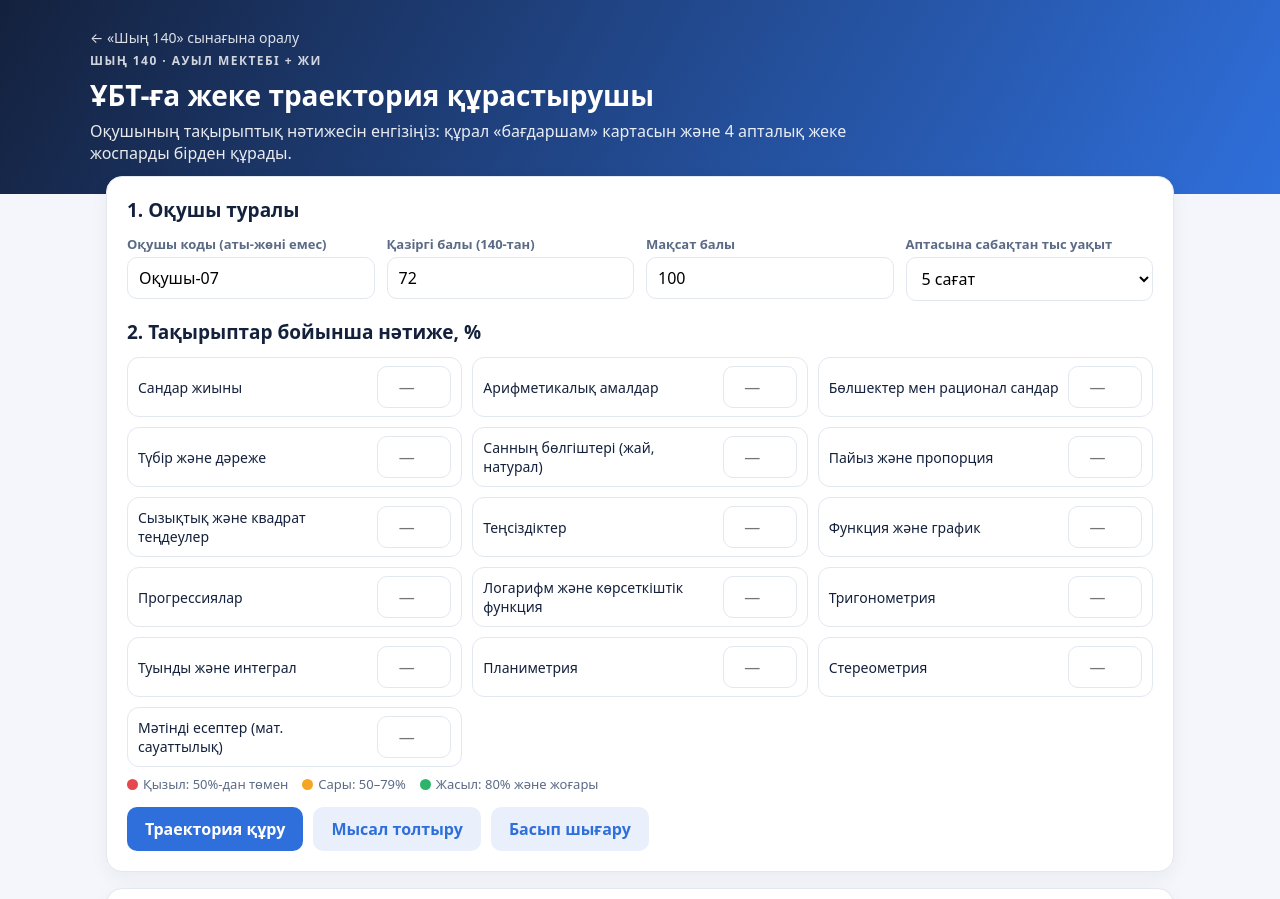
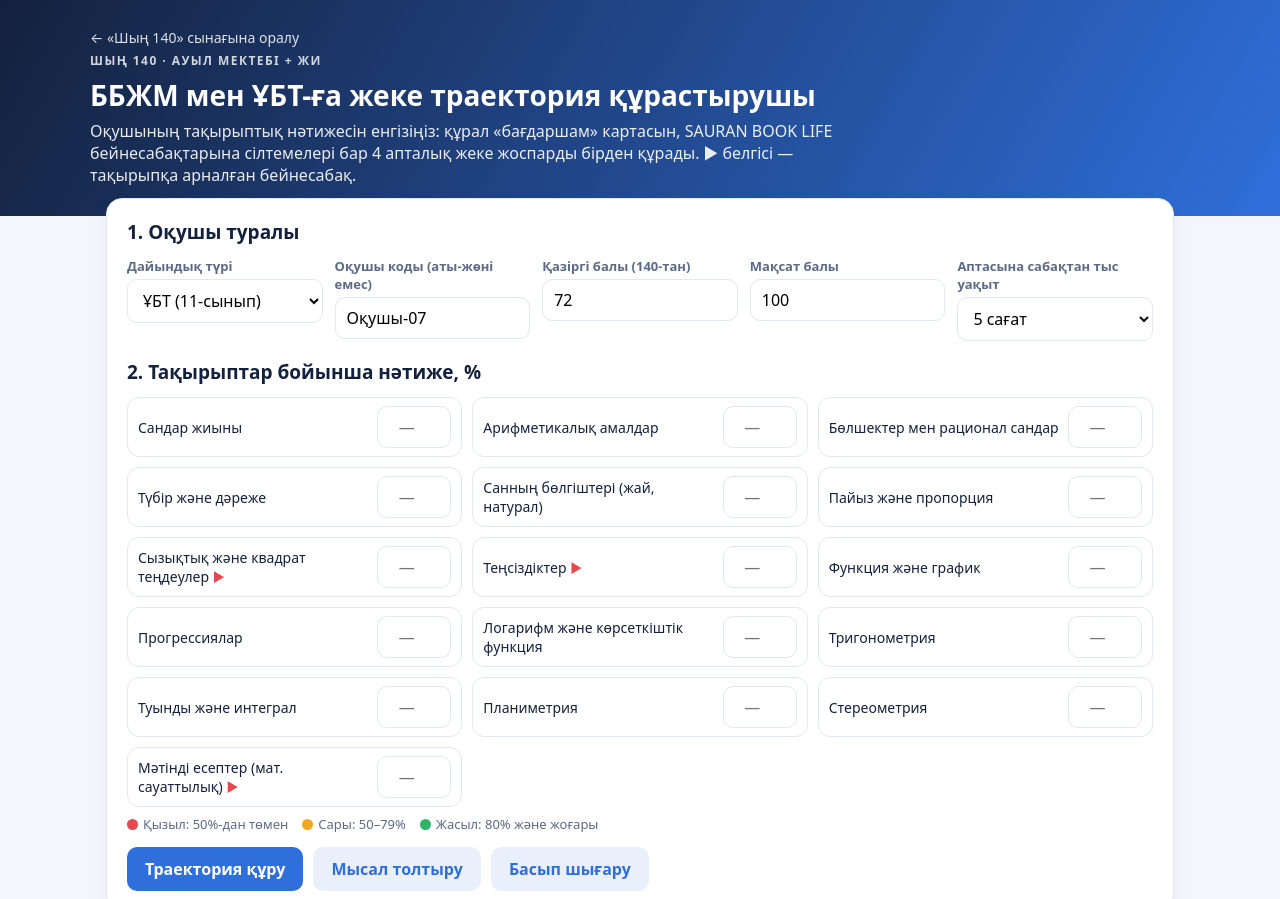
Before and after one commit to mahsat836-svg/shyn140, a plain HTML site: page traektoriya/index.html in a window 1280 px wide. Shown: the top 899 px of the page. Drawn offline with Linux system fonts and the light colour scheme.

Commit message:
Траектория құрастырушыға ББЖМ режимі және SAURAN BOOK LIFE бейнесабақтары қосылды

```diff
--- a/traektoriya/index.html
+++ b/traektoriya/index.html
@@ -3,7 +3,7 @@
 <head>
 <meta charset="UTF-8">
 <meta name="viewport" content="width=device-width, initial-scale=1">
-<title>Траектория құрастырушы — Шың 140</title>
+<title>ББЖМ мен ҰБТ траектория құрастырушы — Шың 140</title>
 <meta name="description" content="Шың 140 — ҰБТ-ға жеке дайындық траекториясын құрастырушы: тақырыптық нәтиже бойынша «бағдаршам» картасы және 4 апталық жоспар.">
 <style>
 :root{--bg:#f4f6fb;--card:#fff;--ink:#14213d;--mut:#5b6b86;--line:#e2e7f0;--blue:#2f6fdb;--red:#e5484d;--yel:#f5a524;--grn:#2fb36b}
@@ -33,6 +33,7 @@ button.sec{background:#eaf0fb;color:var(--blue)}
 .map{display:grid;grid-template-columns:repeat(auto-fill,minmax(200px,1fr));gap:10px}
 .cell{border-radius:12px;padding:12px;color:#fff;font-weight:600;font-size:14px;position:relative}
 .cell b{display:block;font-size:24px}
+.yt{color:#e5484d;text-decoration:none;font-size:13px}.yt2{color:#fff;font-size:12px}
 .cell.r{background:var(--red)}.cell.y{background:var(--yel)}.cell.g{background:var(--grn)}
 .week{border-left:4px solid var(--blue);padding:10px 14px;margin:10px 0;background:#f7f9fe;border-radius:0 12px 12px 0}
 .week h3{margin:0 0 6px;font-size:16px}
@@ -55,15 +56,16 @@ footer{text-align:center;color:var(--mut);font-size:13px;padding:10px 0 30px}
 <body>
 <header><div class="in">
   <a href="../" style="color:#fff;opacity:.85;font-size:14px;text-decoration:none">← «Шың 140» сынағына оралу</a><br><small>Шың 140 · Ауыл мектебі + ЖИ</small>
-  <h1>ҰБТ-ға жеке траектория құрастырушы</h1>
-  <p>Оқушының тақырыптық нәтижесін енгізіңіз: құрал «бағдаршам» картасын және 4 апталық жеке жоспарды бірден құрады.</p>
+  <h1>ББЖМ мен ҰБТ-ға жеке траектория құрастырушы</h1>
+  <p>Оқушының тақырыптық нәтижесін енгізіңіз: құрал «бағдаршам» картасын, SAURAN BOOK LIFE бейнесабақтарына сілтемелері бар 4 апталық жеке жоспарды бірден құрады. ▶ белгісі — тақырыпқа арналған бейнесабақ.</p>
 </div></header>
 <main>
   <section class="card noprint">
     <h2>1. Оқушы туралы</h2>
     <div class="row">
+      <div class="f"><label>Дайындық түрі</label><select id="mode"><option value="ubt">ҰБТ (11-сынып)</option><option value="bbzhm">ББЖМ (9-сынып)</option></select></div>
       <div class="f"><label>Оқушы коды (аты-жөні емес)</label><input id="code" value="Оқушы-07"></div>
-      <div class="f"><label>Қазіргі балы (140-тан)</label><input id="now" type="number" min="0" max="140" value="72"></div>
+      <div class="f"><label id="nowLbl">Қазіргі балы (140-тан)</label><input id="now" type="number" min="0" max="140" value="72"></div>
       <div class="f"><label>Мақсат балы</label><input id="goal" type="number" min="0" max="140" value="100"></div>
       <div class="f"><label>Аптасына сабақтан тыс уақыт</label>
         <select id="hours"><option value="3">3 сағат</option><option value="5" selected>5 сағат</option><option value="8">8 сағат</option></select></div>
@@ -105,24 +107,37 @@ footer{text-align:center;color:var(--mut);font-size:13px;padding:10px 0 30px}
     <p class="note" id="classNote"></p>
   </section>
 </main>
-<footer>Автор: Юлдашев Кадыржан, математика пәні мұғалімі · Ө.Жәнібеков атындағы ЖББМ, Сауран ауданы · ЖИ көмегімен жасалған прототип</footer>
+<footer>Автор: Юлдашев Кадыржан, математика пәні мұғалімі · Ө.Жәнібеков атындағы ЖББМ, Сауран ауданы · Бейнесабақтар: <a href="https://www.youtube.com/@LIFEMATH-d3v" target="_blank" rel="noopener">SAURAN BOOK LIFE</a> · ЖИ көмегімен жасалған</footer>
 
 <script>
-var TOPICS=[
- ["Сандар жиыны",""],["Арифметикалық амалдар",""],["Бөлшектер мен рационал сандар","Рационал сандар тренажеры"],
- ["Түбір және дәреже",""],["Санның бөлгіштері (жай, натурал)",""],["Пайыз және пропорция",""],
- ["Сызықтық және квадрат теңдеулер",""],["Теңсіздіктер",""],["Функция және график",""],
- ["Прогрессиялар",""],["Логарифм және көрсеткіштік функция",""],["Тригонометрия",""],
- ["Туынды және интеграл",""],["Планиметрия",""],["Стереометрия",""],["Мәтінді есептер (мат. сауаттылық)",""]
-];
-var DEMO=[90,85,38,45,70,55,65,48,72,60,35,52,58,62,41,57];
+var V="https://www.youtube.com/watch?v=";
+var MODES={
+ ubt:{name:"ҰБТ (11-сынып)",max:140,now:72,goal:100,
+  topics:[["Сандар жиыны",""],["Арифметикалық амалдар",""],["Бөлшектер мен рационал сандар",""],["Түбір және дәреже",""],["Санның бөлгіштері (жай, натурал)",""],["Пайыз және пропорция",""],["Сызықтық және квадрат теңдеулер",V+"oGoF0FDca9c"],["Теңсіздіктер",V+"Smm0LwCqUuI"],["Функция және график",""],["Прогрессиялар",""],["Логарифм және көрсеткіштік функция",""],["Тригонометрия",""],["Туынды және интеграл",""],["Планиметрия",""],["Стереометрия",""],["Мәтінді есептер (мат. сауаттылық)",V+"SWqHiIFfnPw"]],
+  demo:[90,85,38,45,70,55,65,48,72,60,35,52,58,62,41,57]},
+ bbzhm:{name:"ББЖМ (9-сынып)",max:100,now:45,goal:75,
+  topics:[["Уақытқа байланысты есептер (сағат, күн, апта)",V+"DWAow0fyEmk"],["Өлшем бірліктер және масштаб",V+"K1ad62PQ2dE"],["Арифметикалық орта, мода, медиана",V+"UKHED-jdF6A"],["Эйлер–Венн диаграммасы",V+"q48rpe76EcE"],["Санды ребустар, логикалық есептер",V+"yNvfwXHn1Pw"],["Санның модулі",V+"O6B-QJKJfMA"],["Қысқаша көбейту формулалары",V+"L5-GMllaLPs"],["Айнымалысы бар өрнектер",V+"aSS0YrZn4-0"],["Екі айнымалысы бар сызықтық теңдеулер",V+"Wx2qa0-ZjzM"],["Квадрат теңдеу және квадрат үшмүше",V+"BfaLIDqwgYU"],["Квадрат теңсіздіктер",V+"Smm0LwCqUuI"],["PISA / ББЖМ кешенді есептері",V+"iBEnh2fHFZY"],["ББЖМ нұсқасын талдау",V+"-zQhIdl13fQ"]],
+  demo:[42,55,38,70,61,85,47,66,52,35,44,58,49]}
+};
+var mode="ubt",TOPICS=MODES.ubt.topics,DEMO=MODES.ubt.demo;
 var box=document.getElementById("topics");
-TOPICS.forEach(function(t,i){
-  var d=document.createElement("div");d.className="tp";
-  d.innerHTML='<span>'+t[0]+'</span><input type="number" min="0" max="100" placeholder="—" data-i="'+i+'">';
-  box.appendChild(d);
-});
-var inputs=[].slice.call(box.querySelectorAll("input"));
+function renderTopics(){
+  box.innerHTML="";
+  TOPICS.forEach(function(t,i){
+    var d=document.createElement("div");d.className="tp";
+    d.innerHTML='<span>'+t[0]+(t[1]?' <a class="yt" href="'+t[1]+'" target="_blank" rel="noopener" title="SAURAN BOOK LIFE бейнесабағы">▶</a>':'')+'</span><input type="number" min="0" max="100" placeholder="—" data-i="'+i+'">';
+    box.appendChild(d);
+  });
+  inputs=[].slice.call(box.querySelectorAll("input"));
+}
+document.getElementById("mode").onchange=function(){
+  mode=this.value;var m=MODES[mode];TOPICS=m.topics;DEMO=m.demo;
+  document.getElementById("now").max=m.max;document.getElementById("goal").max=m.max;
+  document.getElementById("now").value=m.now;document.getElementById("goal").value=m.goal;
+  document.getElementById("nowLbl").textContent="Қазіргі балы ("+m.max+"-ден)";
+  renderTopics();document.getElementById("out").style.display="none";
+};
+var inputs=[];renderTopics();
 function zone(p){return p<50?"r":(p<80?"y":"g");}
 function zname(z){return z==="r"?"Қызыл":(z==="y"?"Сары":"Жасыл");}
 function esc(s){return String(s).replace(/[&<>"]/g,function(c){return{"&":"&amp;","<":"&lt;",">":"&gt;",'"':"&quot;"}[c];});}
@@ -133,7 +148,7 @@ document.getElementById("build").onclick=build;
 
 function build(){
   var items=[];
-  inputs.forEach(function(inp,i){var v=parseFloat(inp.value);if(!isNaN(v)){v=Math.max(0,Math.min(100,v));items.push({t:TOPICS[i][0],p:v,z:zone(v)});}});
+  inputs.forEach(function(inp,i){var v=parseFloat(inp.value);if(!isNaN(v)){v=Math.max(0,Math.min(100,v));items.push({t:TOPICS[i][0],u:TOPICS[i][1],p:v,z:zone(v)});}});
   if(!items.length){alert2("Кемінде бір тақырыптың нәтижесін енгізіңіз.");return;}
   items.sort(function(a,b){return a.p-b.p;});
   var code=document.getElementById("code").value||"Оқушы",now=+document.getElementById("now").value||0,goal=+document.getElementById("goal").value||0,h=+document.getElementById("hours").value;
@@ -144,7 +159,7 @@ function build(){
     '<div>Қызыл тақырыптар<b style="color:var(--red)">'+red.length+'</b></div>'+
     '<div>Сары тақырыптар<b style="color:var(--yel)">'+yel.length+'</b></div>'+
     '<div>Жасыл тақырыптар<b style="color:var(--grn)">'+grn.length+'</b></div>';
-  document.getElementById("map").innerHTML=items.map(function(x){return '<div class="cell '+x.z+'"><b>'+x.p+'%</b>'+esc(x.t)+'</div>';}).join("");
+  document.getElementById("map").innerHTML=items.map(function(x){return '<div class="cell '+x.z+'"><b>'+x.p+'%</b>'+esc(x.t)+(x.u?' <a class="yt2" href="'+x.u+'" target="_blank" rel="noopener">▶ видео</a>':'')+'</div>';}).join("");
   var per=h>=8?3:(h>=5?2:1);
   var focus=red.concat(yel);
   var weeks=[[],[],[]];
@@ -156,12 +171,12 @@ function build(){
     html+='<div class="week"><h3>'+(i+1)+'-апта</h3><ul>';
     ws.forEach(function(x){
       var extra=x.t.indexOf("Бөлшек")===0?" + «Рационал сандар тренажеры»":"";
-      html+='<li><b>'+esc(x.t)+'</b> ('+x.p+'%, '+zname(x.z).toLowerCase()+'): ЖИ құрастырған деңгейлік есептер'+extra+' → тақырыптық тест → қатемен жұмыс</li>';
+      html+='<li><b>'+esc(x.t)+'</b> ('+x.p+'%, '+zname(x.z).toLowerCase()+'): '+(x.u?'<a href="'+x.u+'" target="_blank" rel="noopener">▶ SAURAN BOOK LIFE бейнесабағы</a> → ':'')+'ЖИ құрастырған деңгейлік есептер'+extra+' → тақырыптық тест → қатемен жұмыс</li>';
     });
     if(grn.length)html+='<li>Жасыл тақырыптарды ұмытпау: '+esc(grn.slice(0,2).map(function(x){return x.t;}).join(", "))+' — 5 есептен</li>';
     html+='<li>Математикалық сауаттылық: 1 мәтінді есептер жинағы</li></ul></div>';
   });
-  html+='<div class="week"><h3>4-апта</h3><ul><li>Аралас қайталау'+(rest.length?': '+esc(rest.map(function(x){return x.t;}).join(", ")):"")+'</li><li>«Шың 140» толық сынағы → нәтиже бойынша траекторияны жаңарту</li><li>Ата-анаға нәтижені хабарлау</li></ul></div>';
+  html+='<div class="week"><h3>4-апта</h3><ul><li>Аралас қайталау'+(rest.length?': '+esc(rest.map(function(x){return x.t;}).join(", ")):"")+'</li><li>'+(mode==='bbzhm'?'ББЖМ форматындағы сынақ (Math Literacy)':'«Шың 140» толық сынағы')+' → нәтиже бойынша траекторияны жаңарту</li><li>Ата-анаға нәтижені хабарлау</li></ul></div>';
   document.getElementById("plan").innerHTML=html;
   var o=document.getElementById("out");o.style.display="block";o.scrollIntoView({behavior:"smooth"});
 }
```
